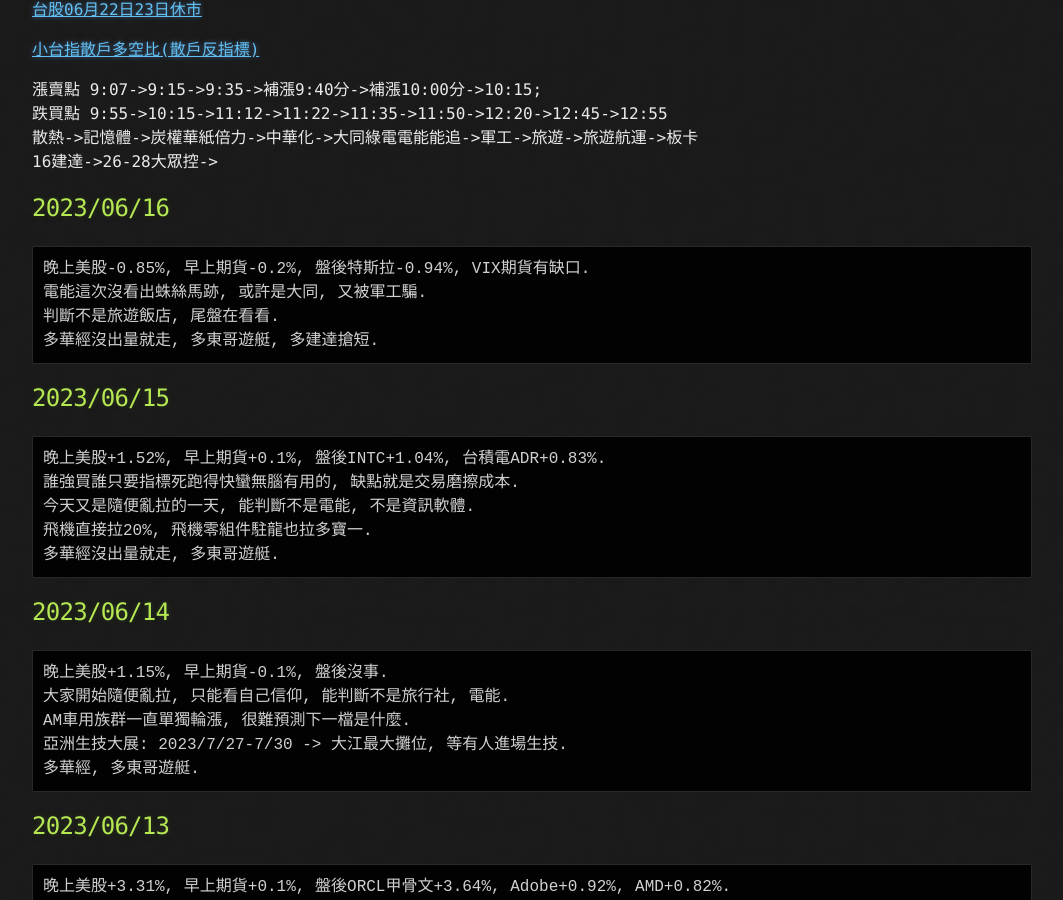
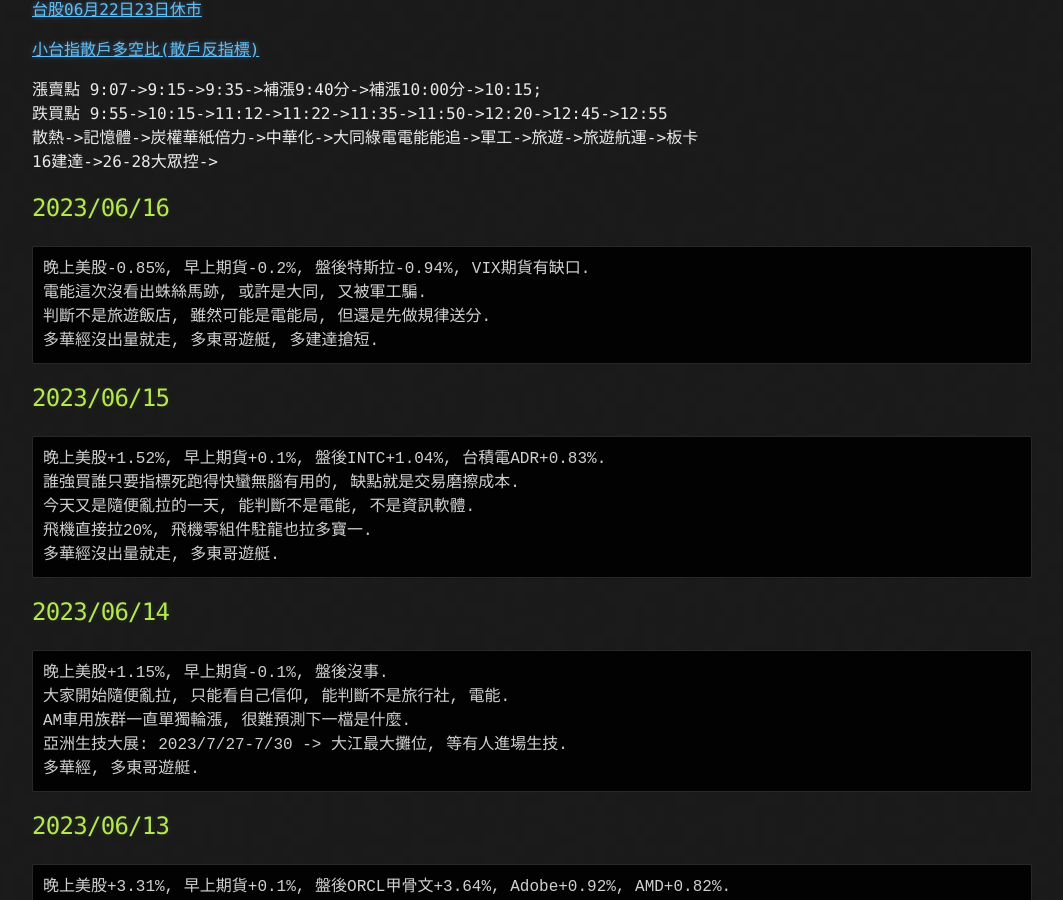
Before and after one commit to lepg5487/Stock_God, a Jekyll site: the page built from index.md, in a window 1280 px wide and 900 px high, scrolled down 460 px. Shown: the whole window, without its empty margins (108-1171 px from the left). Built offline with Jekyll 4.4.1, drawn with Linux system fonts in a browser that asks for light colours; our own code applies the rules of GitHub Pages for plain Markdown files.

Commit message:
Update index.md

````diff
--- a/index.md
+++ b/index.md
@@ -25,7 +25,7 @@
 ```
 晚上美股-0.85%, 早上期貨-0.2%, 盤後特斯拉-0.94%, VIX期貨有缺口.
 電能這次沒看出蛛絲馬跡, 或許是大同, 又被軍工騙.
-判斷不是旅遊飯店, 尾盤在看看.
+判斷不是旅遊飯店, 雖然可能是電能局, 但還是先做規律送分.
 多華經沒出量就走, 多東哥遊艇, 多建達搶短.
 ```
 
````
